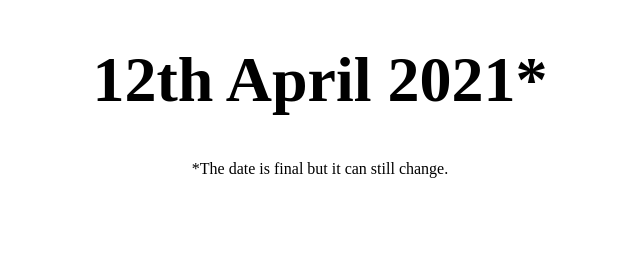
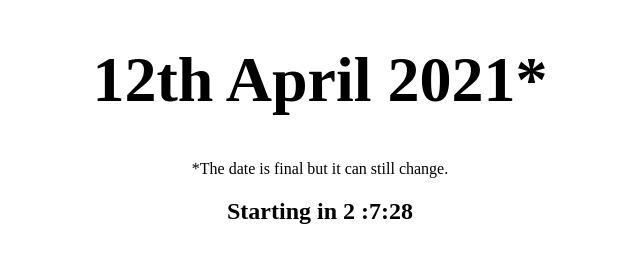
Before and after one commit to world-class/next-semester-start, a plain HTML site: page index.html in a window 1280 px wide. Shown: the whole page, without its empty margins (320-960 px from the left). Drawn offline with nearby package versions, Linux system fonts and the light colour scheme.

Commit message:
Add counter 🕒

```diff
--- a/index.html
+++ b/index.html
@@ -24,8 +24,41 @@
 		],
 		document.getElementById("reactCrap"));
 	</script>
+
 </head>
+<body>
+	<div id="reactCrap"></div>
+	<h2 id="counter"></h2>
+	<script>
+		let counter = document.getElementById("counter");
 
-<body id="reactCrap">
+		let currentTime = new Date().getTime();
+		let probablyOpen = new Date(Date.UTC(2021, 3, 12, 18, 0));
+		let actual_timediff = Math.floor((probablyOpen - currentTime) / 1000);
+		let half_life = actual_timediff / 2;
+		let fake_counter = Math.min(60 * 60 * 4 * Math.random(), actual_timediff);
+
+		let x = 0;
+
+		function updateCounter(elem) {
+		  x++;
+		  let timediff;
+		  if (x < 4) {
+		    timediff = fake_counter - x;
+		  } else {
+		    // The Laws of Time Are Mine!
+		    timediff = Math.floor((fake_counter - 3) * 2 ** ((-1 * x) / half_life));
+		  }
+
+		  time = new Date(timediff * 1000);
+		  countDownString = `${time.getUTCHours()} :${time.getUTCMinutes()}:${time.getUTCSeconds()}`;
+		  counter.innerHTML =
+		    timediff > 1 && actual_timediff > 0
+		      ? `Starting in ${countDownString}`
+		      : "New semester started!";
+		}
+
+		setInterval(() => updateCounter(counter), 1000);
+	</script>
 </body>
 </html>
```
